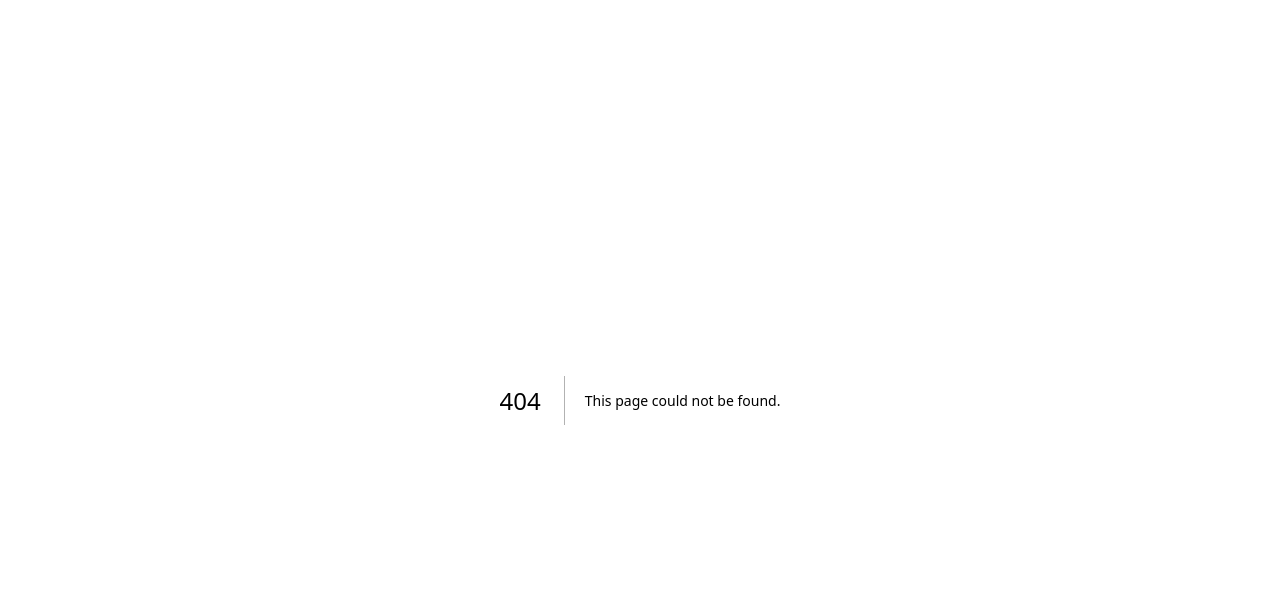
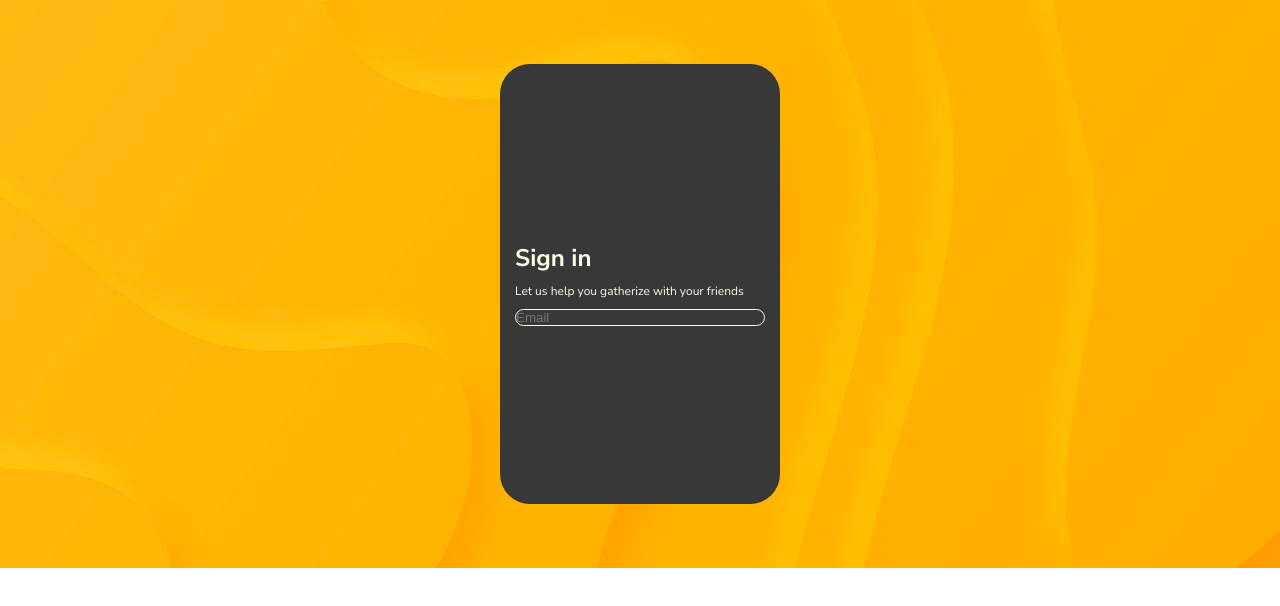
Before and after one commit to Gcld/gatherize, a Next.js app: page /login in a window 1280 px wide. Before the commit this address had no page. Shown: the top 606 px of the page. Built offline with nearby package versions, Linux system fonts and the light colour scheme.

Commit message:
feat: inicio da pagina de login

```diff
--- /dev/null
+++ b/src/app/login/page.tsx
@@ -0,0 +1,15 @@
+'use client'
+
+import { Container, InputBox, LoginInput } from "./styled";
+
+export default function Login() {
+    return (
+        <Container>
+            <InputBox>
+                <h2>Sign in</h2>
+                <h4>Let us help you gatherize with your friends</h4>
+                <LoginInput type="text" placeholder="Email" />
+            </InputBox>
+        </Container>
+    );
+}
--- /dev/null
+++ b/src/app/login/styled.ts
@@ -0,0 +1,53 @@
+import styled from "styled-components";
+
+export const Container = styled.div`
+    display: flex;
+    align-items: center;
+    justify-content: center;
+    width: 100%;
+    height: 568px;
+    background-image: url('/background.jpg');
+`;
+
+export const InputBox = styled.div`
+    display: flex;
+    width: 280px;
+    height: 440px;
+    flex-direction: column;
+    justify-content: center;
+    align-items: left;
+    gap: 10px;
+    padding: 0 15px;
+    background-color: var(--darkZaori);
+    border-radius: 30px;
+
+    h2{
+        width: 100%;
+        font-size: 24px;
+        font-weight: bold;
+        color: var(--primaryLightZaori);
+    }
+
+    h4{
+        font-size: 12px;
+        font-weight: normal;
+        color: var(--primaryLightZaori);
+        line-height: 130%;
+        letter-spacing: 0%;
+    }
+`;
+
+export const LoginInput = styled.input`
+    width: 100%;
+    border-radius: 10px;
+    background-color: transparent;
+    border: 1.5px solid var(--primaryLightZaori);
+    align-items: left;
+
+    h3{
+        color: var(--primaryLightZaori);
+        font-size: 14px;
+        font-weight: normal;
+        line-height: 120%;
+    }
+`;
```
Also changed, not shown: public/background.jpg (added).
